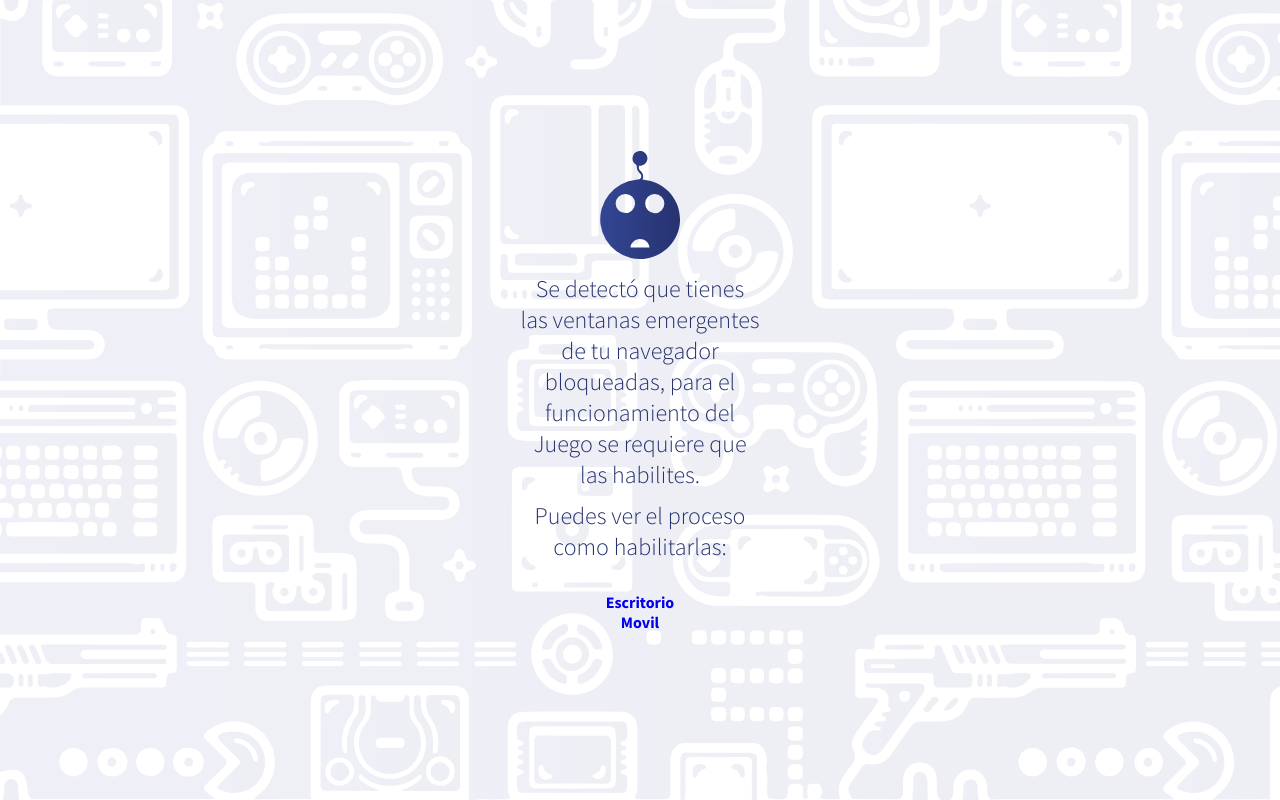
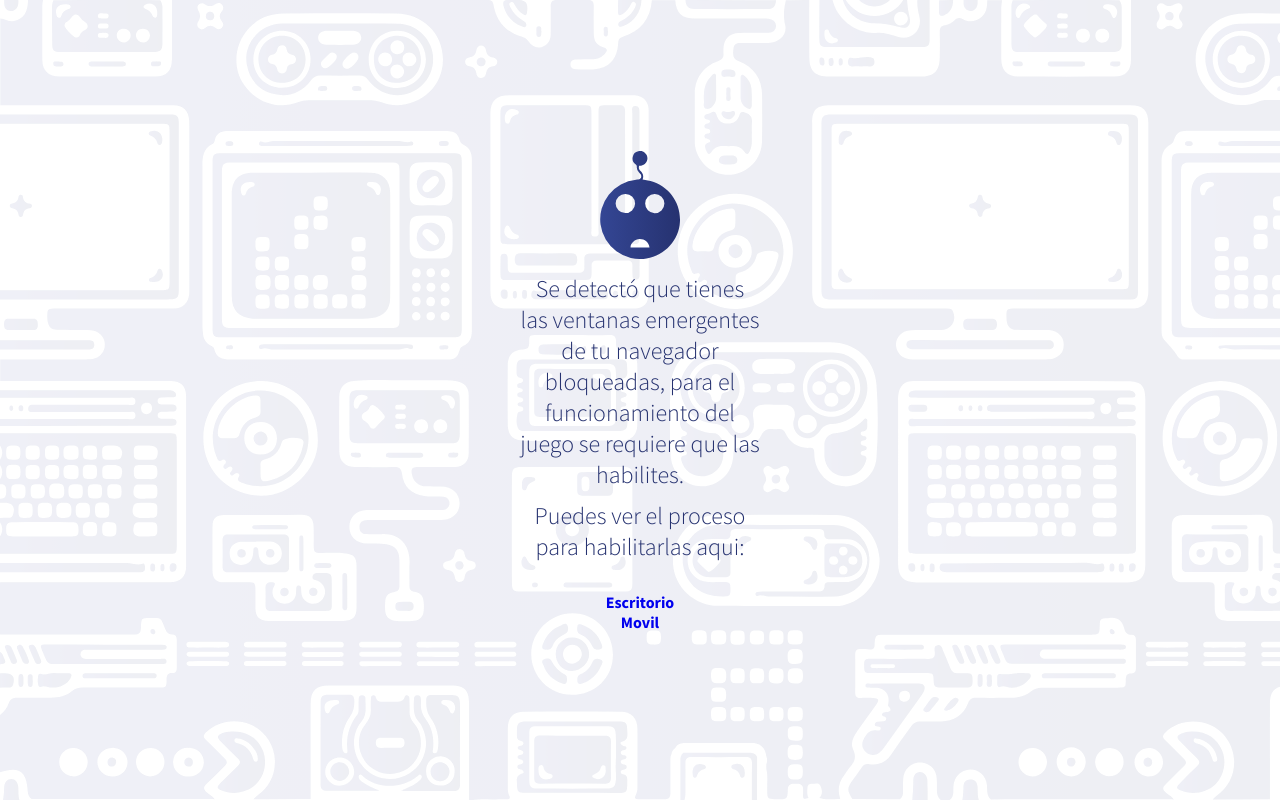
Before and after one commit to MariesNavarro/brickoutHTML, a PHP site: page / in a window 1280 px wide. Run offline with PHP 8.4, Linux system fonts and the light colour scheme; some libraries are stand-ins or nearby versions.

Commit message:
Copy ventanas emergentes

```diff
--- a/index.php
+++ b/index.php
@@ -476,8 +476,8 @@
                 <div id="back"></div>
                 <div>
                   <img src="img/404.svg">
-                  <p>Se detectó que tienes las ventanas emergentes de tu navegador bloqueadas, para el funcionamiento del Juego se requiere que las habilites.</p>
-                  <p>Puedes ver el proceso como habilitarlas:</p></br>
+                  <p>Se detectó que tienes las ventanas emergentes de tu navegador bloqueadas, para el funcionamiento del juego se requiere que las habilites.</p>
+                  <p>Puedes ver el proceso para habilitarlas aqui:</p></br>
                   <a href="https://www.google.com.mx/search?q=como+desbloquear+ventanas+emergentes+en+escritorio&amp;oq=Como+desbloquear+ventanas+en+escritorio=chrome.1.69i57j0.7635j0j4&amp;sourceid=chrome&amp;ie=UTF-8" target="_blank">Escritorio</a>
                    </br><a target="_blank" href="https://www.google.com.mx/search?q=como+desbloquear+ventanas+emergentes+en+celular&amp;oq=Como+desbloquear+ventanas+en+celu&amp;aqs=chrome.1.69i57j0.7635j0j4&amp;sourceid=chrome&amp;ie=UTF-8">Movil</a>
                 </div>
```
